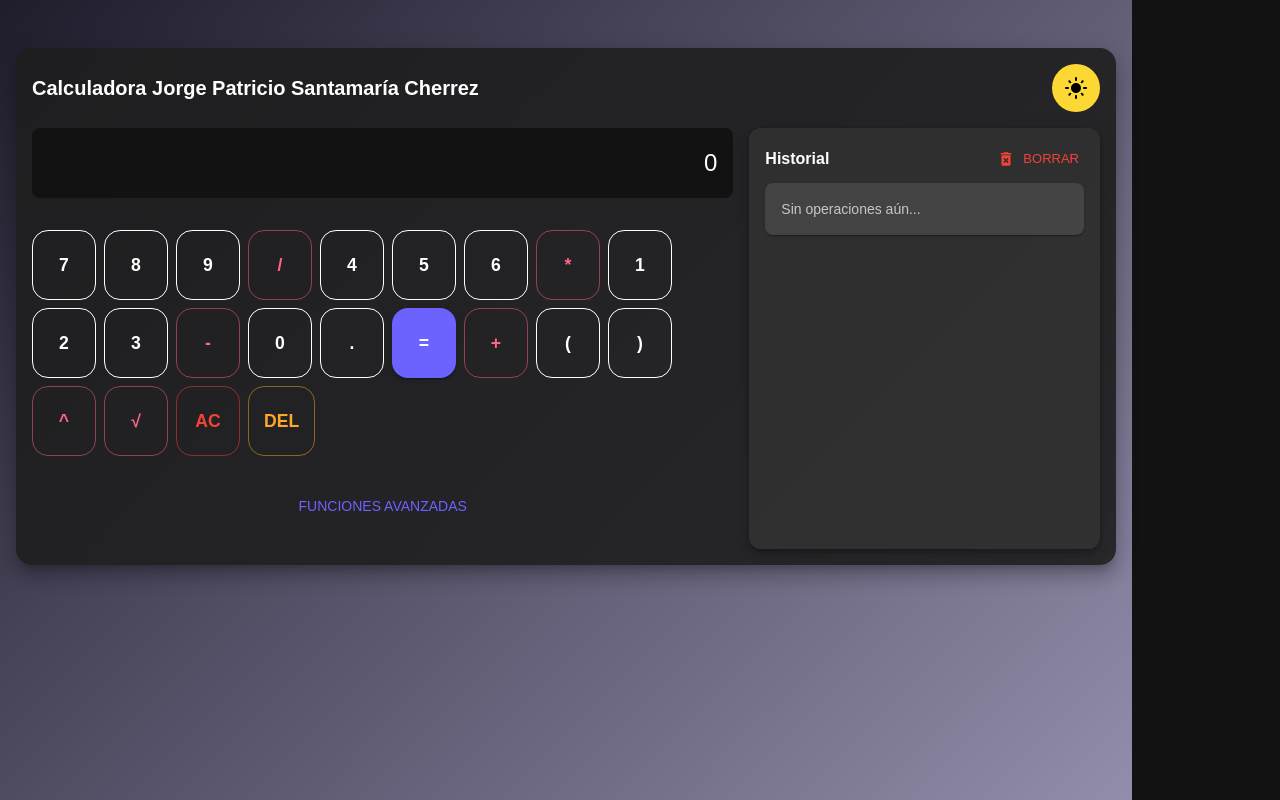
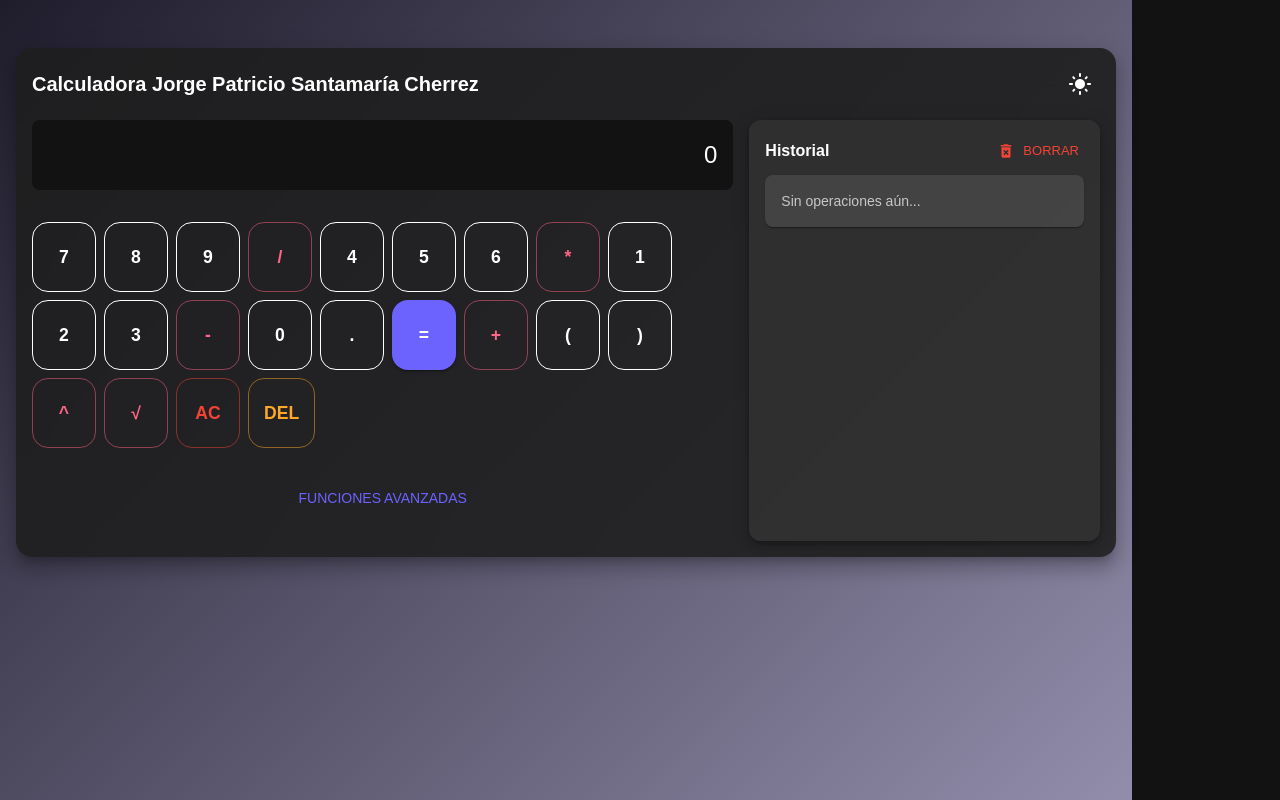
Before and after one commit to Patogol35/Calculadora, a React (Vite) app: page / in a window 1280 px wide. Built offline with nearby package versions, Linux system fonts and the light colour scheme.

Commit message:
Simplify IconButton styles in Calculator component
Refactor IconButton styles for dark mode toggle.

```diff
--- a/src/components/Calculator.jsx
+++ b/src/components/Calculator.jsx
@@ -52,19 +52,15 @@ export default function Calculator({ theme, darkMode, setDarkMode }) {
           </Typography>
           <IconButton
   onClick={() => setDarkMode(!darkMode)}
+  color="inherit"
+  disableRipple
   sx={{
-    bgcolor: darkMode ? "#fdd835" : "#37474f", // amarillo si oscuro, gris si claro
-    color: darkMode ? "#000" : "#fff",
-    transition: "all 0.3s ease",
-    "&:hover": {
-      bgcolor: darkMode ? "#ffeb3b" : "#455a64",
-      transform: "scale(1.2)",
-    },
-    borderRadius: "50%", // botón redondo
-    p: 1.5, // tamaño más grande
+    "&:hover": { backgroundColor: "transparent" }, // sin fondo al pasar hover
+    "&:focus": { outline: "none" },
+    transition: "color 0.3s ease", // transición suave
   }}
 >
-  {darkMode ? <LightMode fontSize="medium" /> : <DarkMode fontSize="medium" />}
+  {darkMode ? <LightMode /> : <DarkMode />}
 </IconButton>
         </Box>
 
```
